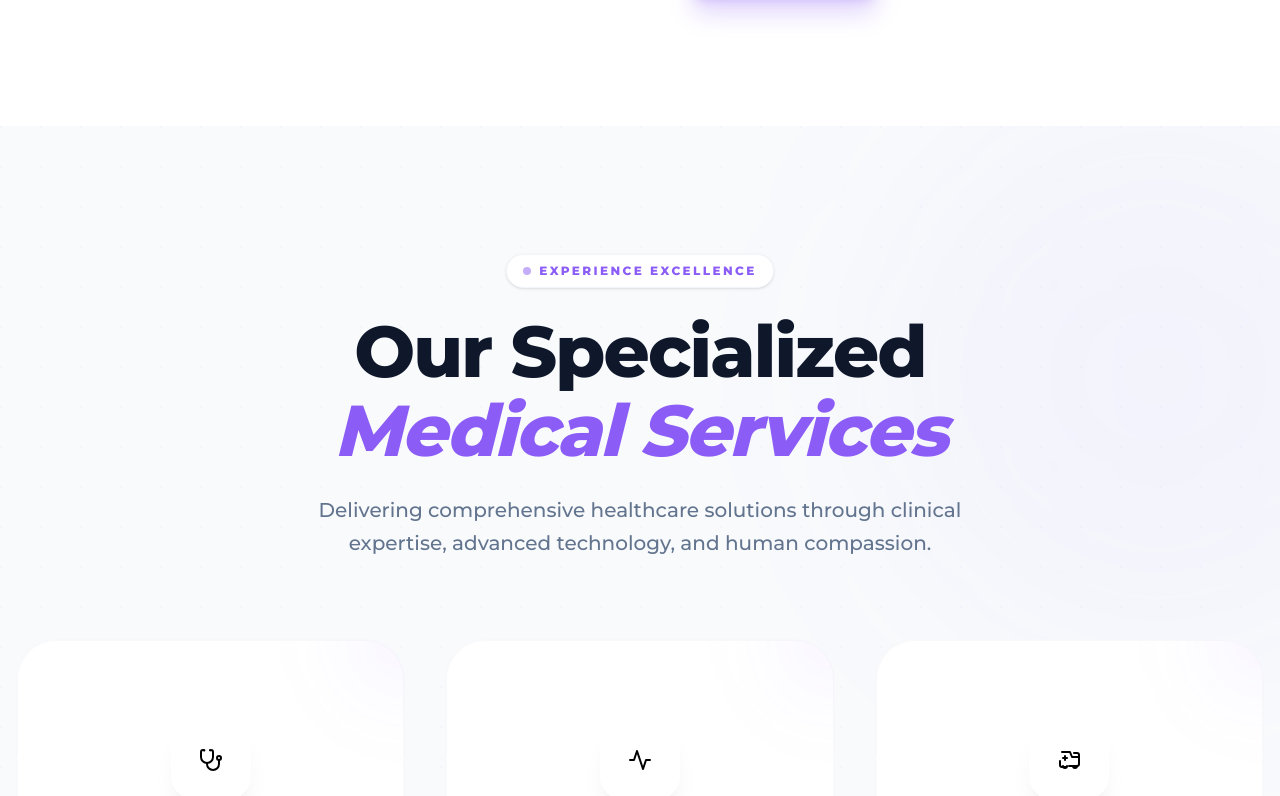
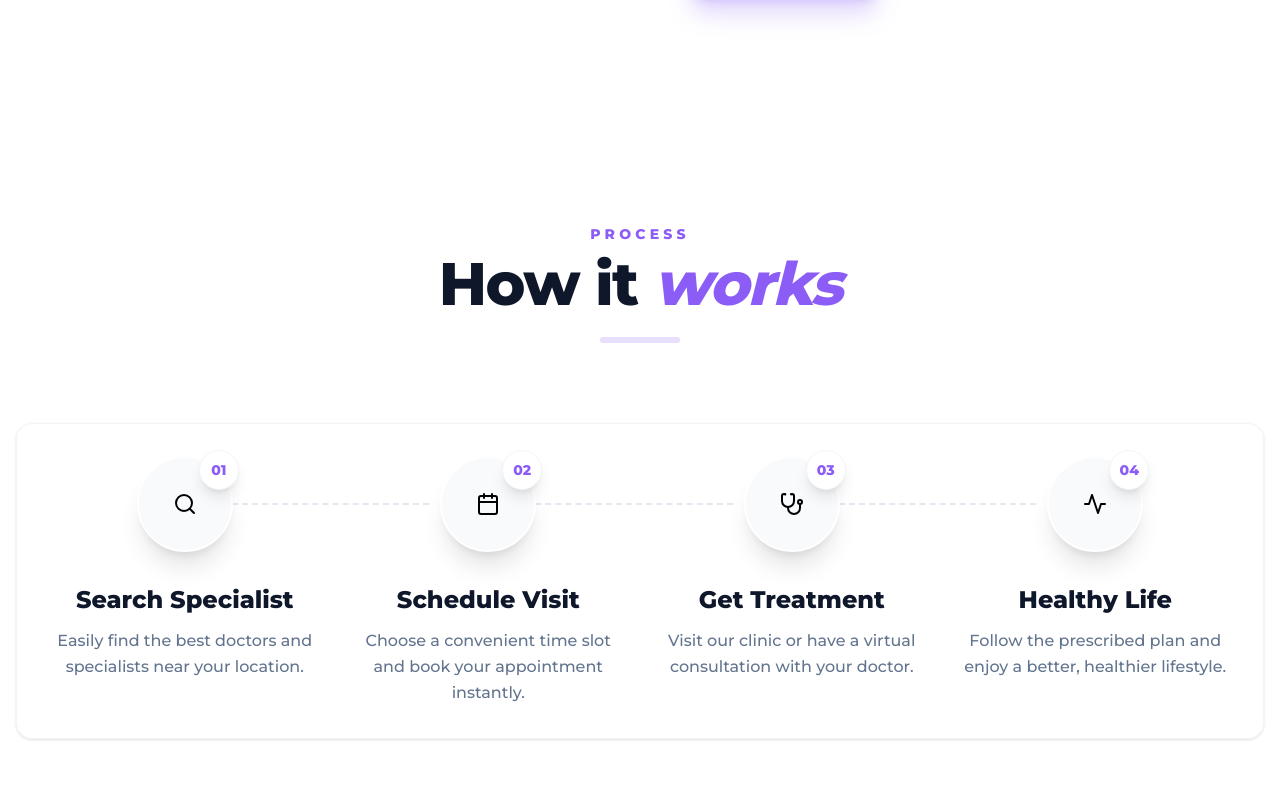
Before and after one commit to shdhrubo/vita-care, an Angular app: page / in a window 1280 px wide. Shown: the part 2064-2860 px from the top of the page. Built offline with nearby package versions, Linux system fonts and the light colour scheme.

Commit message:
process section added

```diff
--- /dev/null
+++ b/src/app/modules/home/components/process-section/process-section.html
@@ -0,0 +1,64 @@
+<section class="py-24 bg-white relative overflow-hidden">
+  <div class="max-w-350 mx-auto px-4 relative z-10">
+    <!-- Section Header -->
+    <div class="text-center max-w-2xl mx-auto mb-20 space-y-4">
+      <span class="text-sm font-black text-primary tracking-[0.3em] uppercase">Process</span>
+      <h2 class="text-4xl md:text-6xl font-black text-slate-900 tracking-tight leading-tight">
+        How it <span class="text-primary italic">works</span>
+      </h2>
+      <div class="w-20 h-1.5 bg-primary/20 mx-auto rounded-full mt-4"></div>
+    </div>
+
+    <!-- Steps Grid -->
+    <div
+      class="grid grid-cols-1 md:grid-cols-2 lg:grid-cols-4 gap-12 lg:gap-8 border border-slate-100 p-8 rounded-2xl shadow-sm"
+    >
+      @for (step of steps; track step.id; let last = $last) {
+        <div class="relative flex flex-col items-center text-center group">
+          <!-- Icon & Connector Wrapper -->
+          <div class="relative w-full flex justify-center mb-8">
+            <!-- Step Connector Line (Desktop Only) -->
+            @if (!last) {
+              <div
+                class="hidden lg:block absolute top-1/2 left-[60%] w-[80%] h-0.5 border-t-2 border-dashed border-slate-200 z-0 translate-y-[-50%]"
+              ></div>
+            }
+
+            <!-- Icon Circle -->
+            <div
+              class="relative z-10 w-24 h-24 rounded-full bg-slate-50 border-2 border-white shadow-xl flex items-center justify-center transition-all duration-500 group-hover:bg-primary group-hover:scale-110"
+            >
+              <!-- Step Number Badge -->
+              <div
+                class="absolute -top-2 -right-2 w-10 h-10 rounded-full bg-white text-primary flex items-center justify-center text-sm font-black shadow-lg border border-slate-100 group-hover:bg-slate-900 group-hover:text-white transition-all"
+              >
+                {{ step.id }}
+              </div>
+              <mat-icon
+                [svgIcon]="step.icon"
+                class="w-10 h-10 text-primary group-hover:text-white transition-all"
+              ></mat-icon>
+            </div>
+          </div>
+
+          <!-- Text Content -->
+          <div class="space-y-3">
+            <h3
+              class="text-2xl font-black text-slate-900 group-hover:text-primary transition-colors"
+            >
+              {{ step.title }}
+            </h3>
+            <p class="text-slate-500 font-medium leading-relaxed max-w-[280px] mx-auto">
+              {{ step.description }}
+            </p>
+          </div>
+
+          <!-- Mobile Only Bottom Divider -->
+          @if (!last) {
+            <div class="lg:hidden w-0.5 h-12 border-l-2 border-dashed border-slate-200 my-4"></div>
+          }
+        </div>
+      }
+    </div>
+  </div>
+</section>
--- /dev/null
+++ b/src/app/modules/home/components/process-section/process-section.scss
@@ -0,0 +1,29 @@
+:host {
+  display: block;
+}
+
+/* Simple Hover Transition */
+.group {
+  cursor: default;
+
+  &:hover {
+    .shadow-xl {
+      box-shadow: 0 25px 50px -12px rgba(139, 92, 246, 0.25);
+    }
+  }
+}
+
+/* Ensure icons rotate slightly on hover for a modern feel */
+.group:hover mat-icon {
+  transform: rotate(5deg) scale(1.1);
+}
+
+/* Responsive adjustments */
+@media (max-width: 1024px) {
+  /* Stacked layout for mobile is handled by grid,
+     but we ensure the vertical divider stays centered */
+  .lg\:hidden {
+    margin-left: auto;
+    margin-right: auto;
+  }
+}
--- /dev/null
+++ b/src/app/modules/home/components/process-section/process-section.ts
@@ -0,0 +1,47 @@
+import { ChangeDetectionStrategy, Component } from '@angular/core';
+import { CommonModule } from '@angular/common';
+import { MatIconModule } from '@angular/material/icon';
+
+interface Step {
+  id: string;
+  title: string;
+  description: string;
+  icon: string;
+}
+
+@Component({
+  selector: 'app-process-section',
+  standalone: true,
+  imports: [CommonModule, MatIconModule],
+  templateUrl: './process-section.html',
+  styleUrl: './process-section.scss',
+  changeDetection: ChangeDetectionStrategy.OnPush,
+})
+export class ProcessSection {
+  steps: Step[] = [
+    {
+      id: '01',
+      title: 'Search Specialist',
+      description: 'Easily find the best doctors and specialists near your location.',
+      icon: 'platform_solid:search',
+    },
+    {
+      id: '02',
+      title: 'Schedule Visit',
+      description: 'Choose a convenient time slot and book your appointment instantly.',
+      icon: 'platform_solid:calendar',
+    },
+    {
+      id: '03',
+      title: 'Get Treatment',
+      description: 'Visit our clinic or have a virtual consultation with your doctor.',
+      icon: 'platform_solid:stethoscope',
+    },
+    {
+      id: '04',
+      title: 'Healthy Life',
+      description: 'Follow the prescribed plan and enjoy a better, healthier lifestyle.',
+      icon: 'platform_solid:activity',
+    },
+  ];
+}
--- a/src/app/modules/home/containers/home-page-container/home-page-container.html
+++ b/src/app/modules/home/containers/home-page-container/home-page-container.html
@@ -2,6 +2,7 @@
   <app-banner-section></app-banner-section>
   <app-stats-section></app-stats-section>
   <app-about-section></app-about-section>
+  <app-process-section></app-process-section>
   <app-services-section></app-services-section>
   <app-partners-section></app-partners-section>
   <app-testimonial-section></app-testimonial-section>
--- a/src/app/modules/home/containers/home-page-container/home-page-container.ts
+++ b/src/app/modules/home/containers/home-page-container/home-page-container.ts
@@ -7,6 +7,7 @@ import { AboutSection } from '../../components/about-section/about-section';
 import { PartnersSection } from '../../components/partners-section/partners-section';
 import { MobileAppSection } from '../../components/mobile-app-section/mobile-app-section';
 import { StatsSection } from '../../components/stats-section/stats-section';
+import { ProcessSection } from '../../components/process-section/process-section';
 
 @Component({
   selector: 'app-home-page-container',
@@ -19,6 +20,7 @@ import { StatsSection } from '../../components/stats-section/stats-section';
     PartnersSection,
     MobileAppSection,
     StatsSection,
+    ProcessSection,
   ],
   templateUrl: './home-page-container.html',
   styleUrl: './home-page-container.scss',
```
Also changed, not shown: public/assets/icons/platform-solid.svg.
